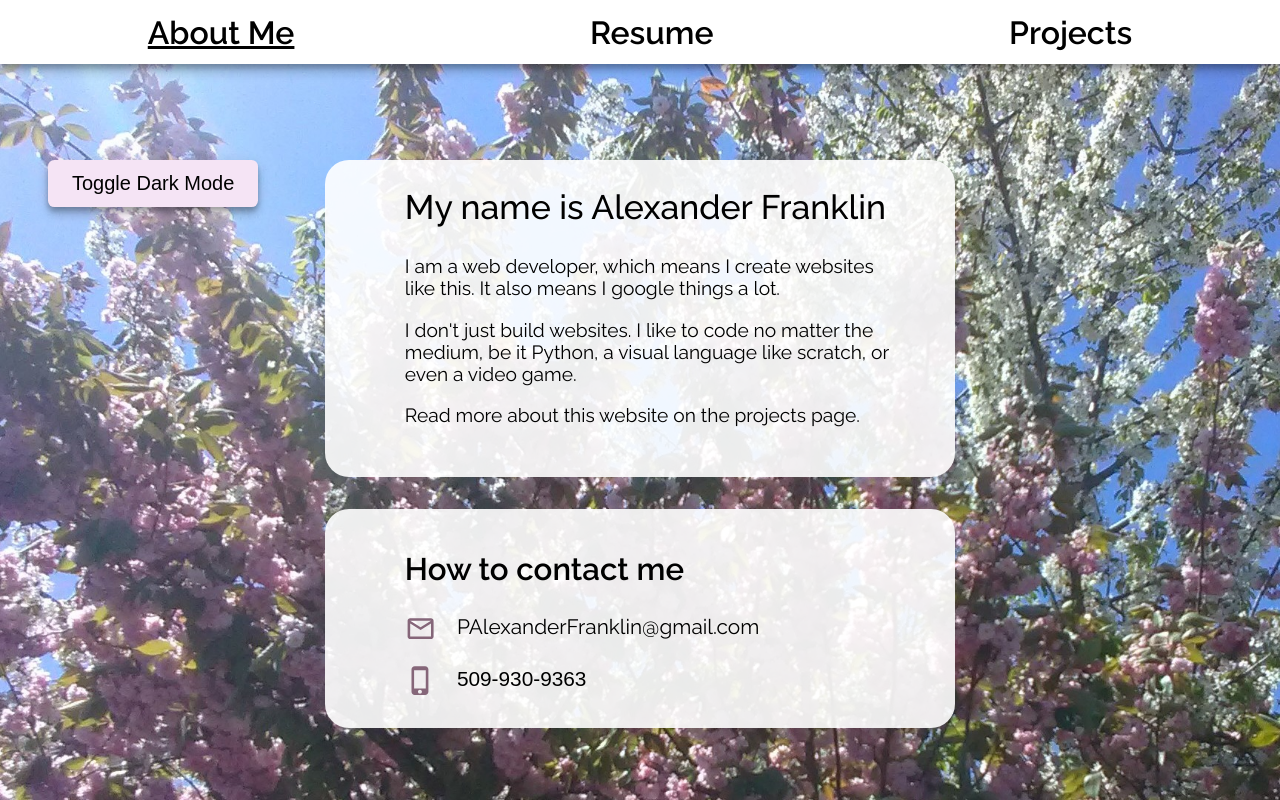
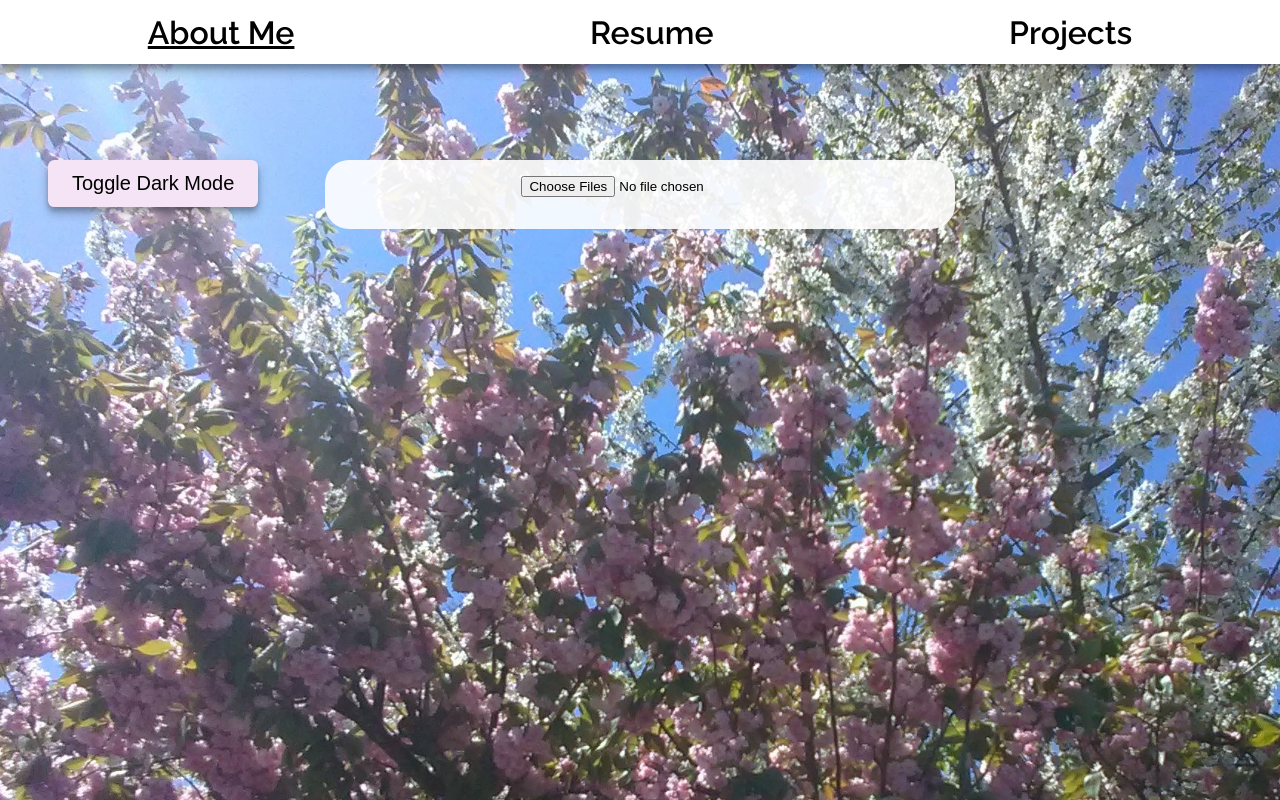
Before and after one commit to PAlexanderFranklin/alexanderfranklin, a React (Create React App) app: page /PhotoUpload in a window 1280 px wide. Built offline with nearby package versions, Linux system fonts and the light colour scheme; what aws-amplify would draw is missing.

Commit message:
Add hidden image upload page

```diff
--- a/src/views/App.css
+++ b/src/views/App.css
@@ -5,7 +5,7 @@
     --button-background-color: #F5E4F5;
     --active-button-background-color: #f8e1f8;
     color: var(--color);
-  }
+}
 
 .dark_mode {
     --color: white;
--- a/src/views/App.js
+++ b/src/views/App.js
@@ -5,6 +5,7 @@ import DarkModeButton from './DarkModeButton/DarkModeButton'
 import Home from './Pages/Home'
 import Resume from './Pages/Resume'
 import PantryAid from './PantryAid/PantryAid'
+import PhotoUpload from './Demonstration/PhotoUpload'
 import Projects from './Pages/Projects'
 import {Route, Switch} from 'react-router-dom'
 
@@ -29,6 +30,7 @@ function App() {
             <Switch>
               <Route path="/resume" component={Resume} />
               <Route path="/projects" component={Projects} />
+              <Route path="/PhotoUpload" component={PhotoUpload} />
               <Route path="/" component={Home} />
             </Switch>
           </div>
--- /dev/null
+++ b/src/views/Demonstration/PhotoUpload.css
@@ -0,0 +1,2 @@
+.PhotoUpload {
+}
--- /dev/null
+++ b/src/views/Demonstration/PhotoUpload.js
@@ -0,0 +1,12 @@
+import React from 'react';
+import './PhotoUpload.css';
+
+function PhotoUpload() {
+  return (
+    <div className="bubble">
+      <input type="file" accept="image/*" onchange="photoSelection(event)" className="PhotoUpload" multiple></input>
+    </div>
+  );
+}
+
+export default PhotoUpload;
```
